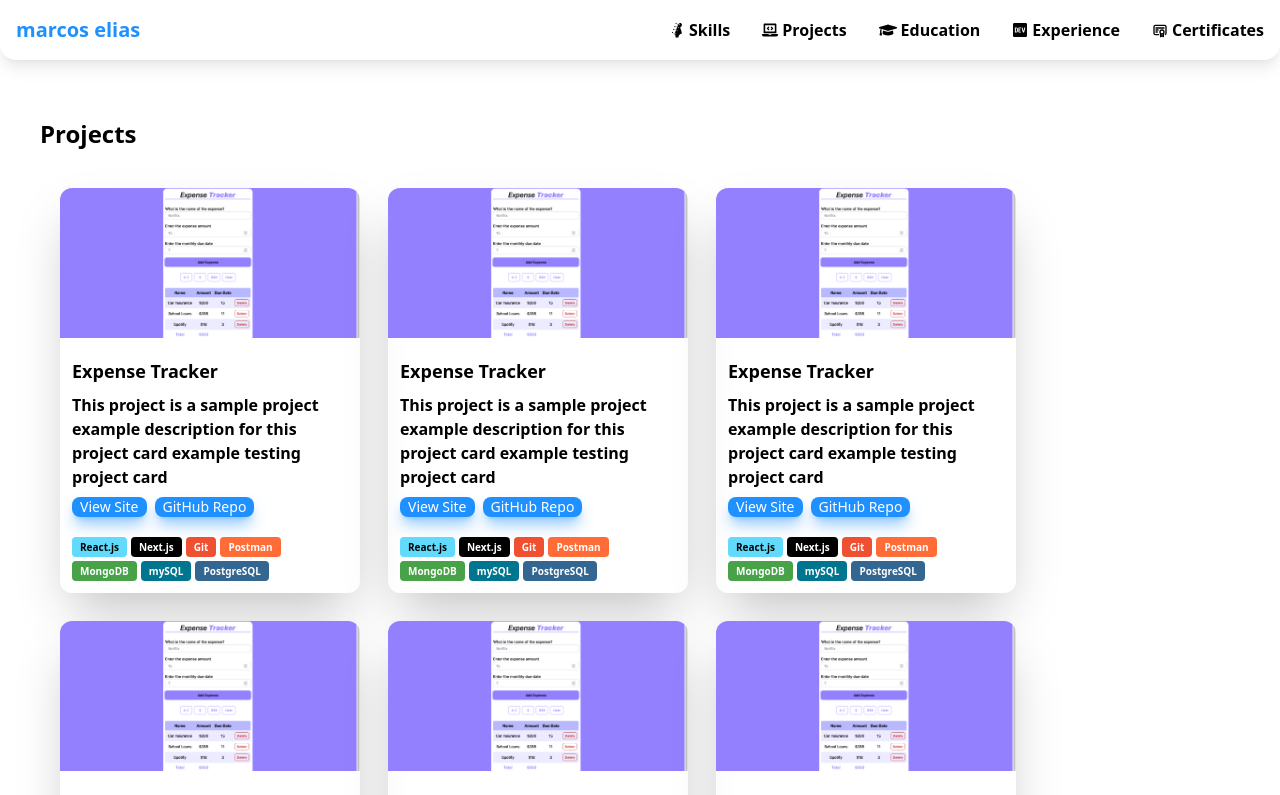
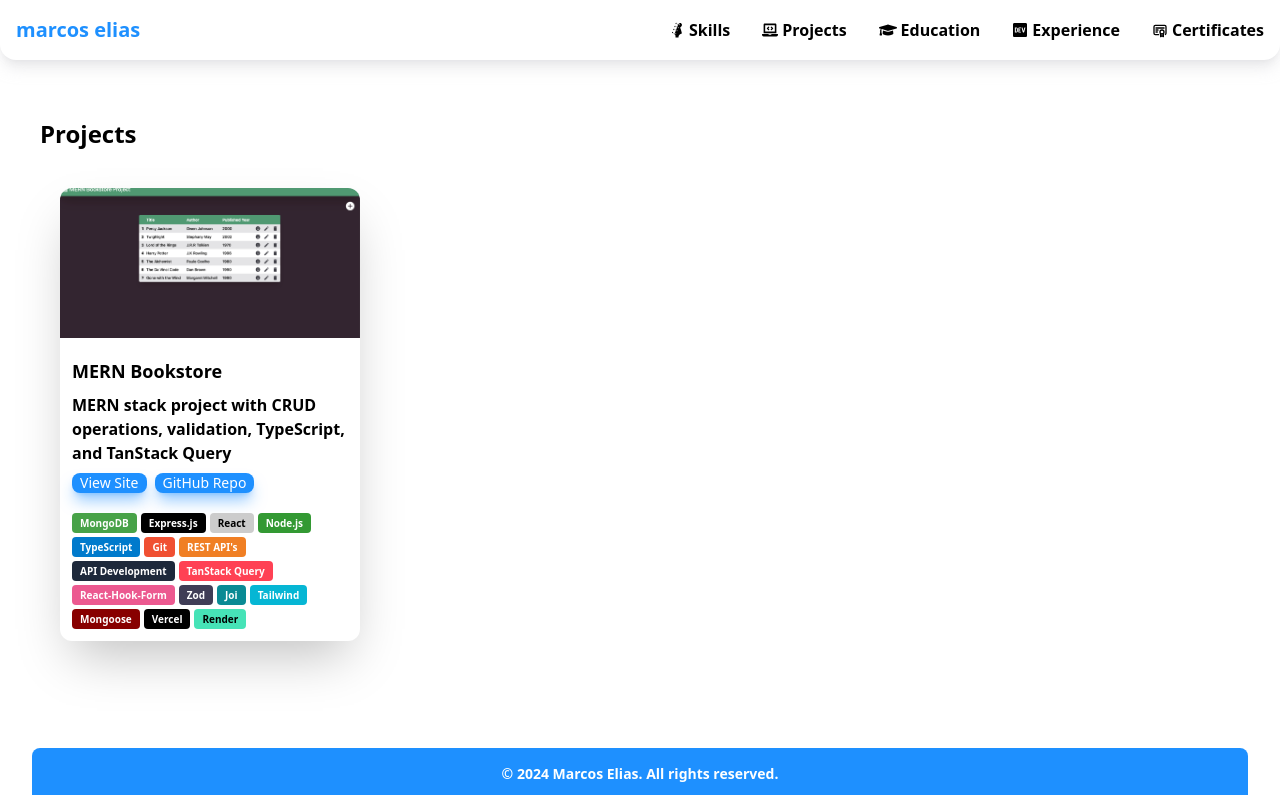
Before and after one commit to mark-elias/MyPortfolio_Next.js, a Next.js app: page /projects in a window 1280 px wide. Shown: the top 795 px of the page. Built offline with nearby package versions, Linux system fonts and the light colour scheme.

Commit message:
add bookstore project

```diff
--- a/app/projects/page.tsx
+++ b/app/projects/page.tsx
@@ -7,67 +7,30 @@ function ProjectsPage() {
       <h1>Projects</h1>
       <div className="project-container">
         <ProjectCard
-          image="/images/expenseTracker_screenshot.png"
-          alt="expense tracker screenshot"
-          title="Expense Tracker"
-          description="This project is a sample project example description for this project card example testing project card"
-          siteLink="https://google.com"
-          githubLink="https://youtube.com"
-          badges={["React.js", "Next.js", "Git", "Postman", "MongoDB", "mySQL", "PostgreSQL"]}
-        ></ProjectCard>
-        <ProjectCard
-          image="/images/expenseTracker_screenshot.png"
-          alt="expense tracker screenshot"
-          title="Expense Tracker"
-          description="This project is a sample project example description for this project card example testing project card"
-          siteLink="https://google.com"
-          githubLink="https://youtube.com"
-          badges={["React.js", "Next.js", "Git", "Postman", "MongoDB", "mySQL", "PostgreSQL"]}
-        ></ProjectCard>
-        <ProjectCard
-          image="/images/expenseTracker_screenshot.png"
-          alt="expense tracker screenshot"
-          title="Expense Tracker"
-          description="This project is a sample project example description for this project card example testing project card"
-          siteLink="https://google.com"
-          githubLink="https://youtube.com"
-          badges={["React.js", "Next.js", "Git", "Postman", "MongoDB", "mySQL", "PostgreSQL"]}
-        ></ProjectCard>
-        <ProjectCard
-          image="/images/expenseTracker_screenshot.png"
-          alt="expense tracker screenshot"
-          title="Expense Tracker"
-          description="This project is a sample project example description for this project card example testing project card"
-          siteLink="https://google.com"
-          githubLink="https://youtube.com"
-          badges={["React.js", "Next.js", "Git", "Postman", "MongoDB", "mySQL", "PostgreSQL"]}
-        ></ProjectCard>
-        <ProjectCard
-          image="/images/expenseTracker_screenshot.png"
-          alt="expense tracker screenshot"
-          title="Expense Tracker"
-          description="This project is a sample project example description for this project card example testing project card"
-          siteLink="https://google.com"
-          githubLink="https://youtube.com"
-          badges={["React.js", "Next.js", "Git", "Postman", "MongoDB", "mySQL", "PostgreSQL"]}
-        ></ProjectCard>
-        <ProjectCard
-          image="/images/expenseTracker_screenshot.png"
-          alt="expense tracker screenshot"
-          title="Expense Tracker"
-          description="This project is a sample project example description for this project card example testing project card"
-          siteLink="https://google.com"
-          githubLink="https://youtube.com"
-          badges={["React.js", "Next.js", "Git", "Postman", "MongoDB", "mySQL", "PostgreSQL"]}
-        ></ProjectCard>
-        <ProjectCard
-          image="/images/expenseTracker_screenshot.png"
-          alt="expense tracker screenshot"
-          title="Expense Tracker"
-          description="This project is a sample project example description for this project card example testing project card"
-          siteLink="https://google.com"
-          githubLink="https://youtube.com"
-          badges={["React.js", "Next.js", "Git", "Postman", "MongoDB", "mySQL", "PostgreSQL"]}
+          image="/images/mernBookstore_screenshot.png"
+          alt="mern bookstore screenshot"
+          title="MERN Bookstore"
+          description="MERN stack project with CRUD operations, validation, TypeScript, and TanStack Query"
+          siteLink="https://mern-bookstore-olive.vercel.app/"
+          githubLink="https://github.com/mark-elias/MERN_Bookstore"
+          badges={[
+            "MongoDB",
+            "Express.js",
+            "React",
+            "Node.js",
+            "TypeScript",
+            "Git",
+            "REST API's",
+            "API Development",
+            "TanStack Query",
+            "React-Hook-Form",
+            "Zod",
+            "Joi",
+            "Tailwind",
+            "Mongoose",
+            "Vercel",
+            "Render",
+          ]}
         ></ProjectCard>
       </div>
     </section>
```
